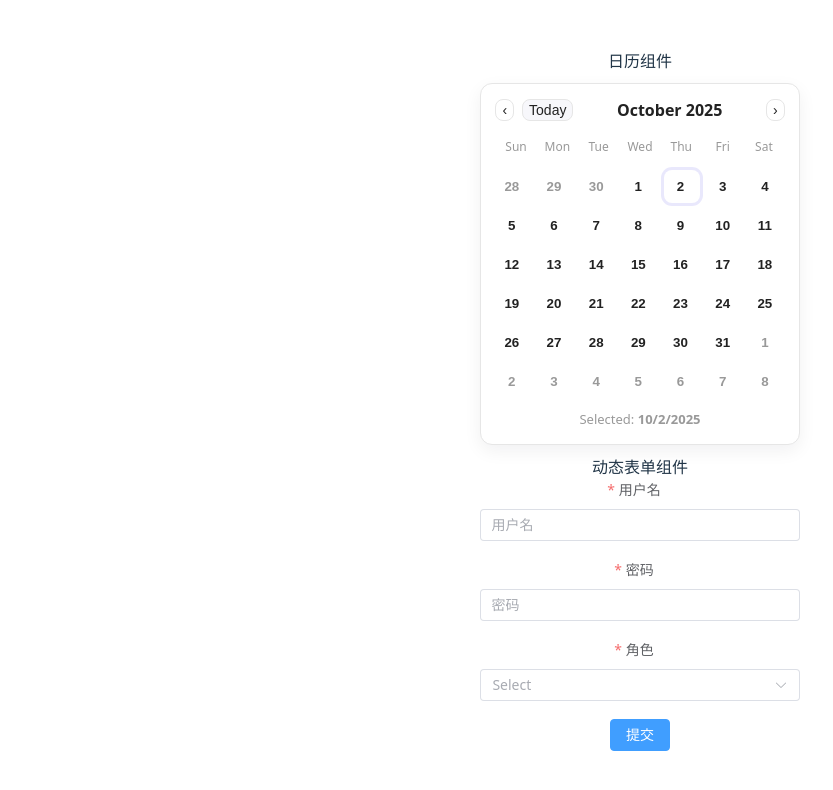
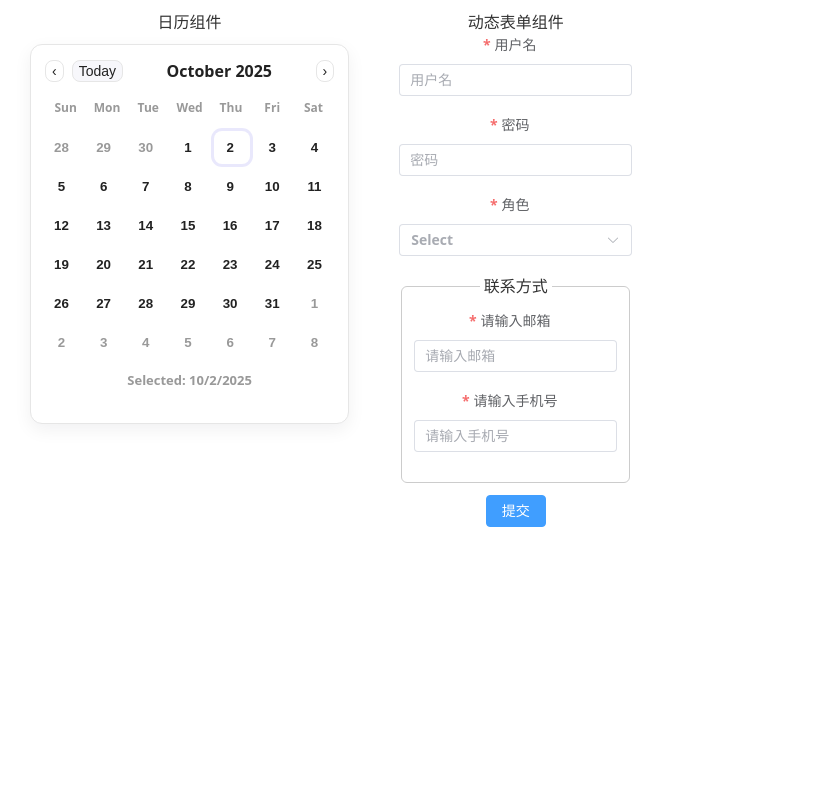
Before and after one commit to ht-boot/my-components, a Vue app: page / in a window 1280 px wide. Shown: the top 790 px of the page, without its empty margins (0-833 px from the left). Built offline with nearby package versions, Linux system fonts and the light colour scheme.

Commit message:
动态表单

```diff
--- a/src/App.vue
+++ b/src/App.vue
@@ -8,12 +8,29 @@
 
 <template>
   <div class="container">
-    <div>日历组件</div>
-    <Calendar v-model="date" />
-    <div>动态表单组件</div>
-    <DynamicForm />
+    <div class="container_item">
+      <div>日历组件</div>
+      <Calendar v-model="date" />
+    </div>
+    <div class="container_item">
+      <div>动态表单组件</div>
+      <DynamicForm />
+    </div>
   </div>
 
 </template>
 
-<style scoped></style>
+<style scoped>
+.container {
+  display: flex;
+  flex-wrap: wrap;
+  justify-content: start;
+  height: 100vh
+}
+
+.container_item {
+  text-align: center;
+  font-weight: bold;
+  margin: 10px 20px;
+}
+</style>
--- a/src/components/Calendar.vue
+++ b/src/components/Calendar.vue
@@ -236,7 +236,9 @@
 .calendar {
     color: var(--text);
     max-width: 420px;
-    margin: 10px auto;
+    margin: 10px;
+    height: 350px;
+    text-align: center;
     background: var(--cal-bg);
     border-radius: 12px;
     box-shadow: 0 6px 18px rgba(16, 24, 40, 0.06);
--- a/src/components/DynamicForm.vue
+++ b/src/components/DynamicForm.vue
@@ -26,33 +26,61 @@
     options: { label: string; value: string }[]
 }
 
-type SchemaNode = InputNode | ButtonNode | SelectNode
+interface GroupNode extends BaseNode {
+    type: "group"
+    title?: string
+    children: SchemaNode[]
+}
+
+type SchemaNode = InputNode | ButtonNode | SelectNode | GroupNode
 
 export default defineComponent({
-    name: "DynamicFormWithValidation",
+    name: "DynamicFormComplete",
 
     setup() {
         // 响应式表单数据
         const formData = ref<Record<string, any>>({
             username: "",
             password: "",
-            role: ""
+            role: "",
+            profile: {
+                email: "",
+                phone: ""
+            }
         })
 
-        // schema 配置
+        // 表单引用
+        const formRef = ref<any>()
+
+        // ---- 工具函数：支持深层字段 ----
+        const getValue = (obj: any, path: string) =>
+            path.split(".").reduce((acc, key) => acc?.[key], obj)
+
+        const setValue = (obj: any, path: string, value: any) => {
+            const keys = path.split(".")
+            keys.reduce((acc, key, idx) => {
+                if (idx === keys.length - 1) {
+                    acc[key] = value
+                } else {
+                    if (!acc[key]) acc[key] = {}
+                }
+                return acc[key]
+            }, obj)
+        }
+
+        // ---- schema 配置 ----
         const schema: SchemaNode[] = [
             {
                 type: "input",
                 placeholder: "用户名",
                 modelKey: "username",
-                rules: [
-                    { required: true, message: "用户名不能为空", trigger: "blur" }
-                ]
+                props: { type: "text", clearable: true },
+                rules: [{ required: true, message: "用户名不能为空", trigger: "blur" }]
             },
             {
                 type: "input",
                 placeholder: "密码",
-                props: { type: "password" },
+                props: { type: "password", clearable: true },
                 modelKey: "password",
                 rules: [
                     { required: true, message: "密码不能为空", trigger: "blur" },
@@ -66,8 +94,24 @@
                     { label: "管理员", value: "admin" },
                     { label: "普通用户", value: "user" }
                 ],
-                rules: [
-                    { required: true, message: "请选择角色", trigger: "change" }
+                rules: [{ required: true, message: "请选择角色", trigger: "change" }]
+            },
+            {
+                type: "group",
+                title: "联系方式",
+                children: [
+                    {
+                        type: "input",
+                        placeholder: "请输入邮箱",
+                        modelKey: "profile.email",
+                        rules: [{ required: true, message: "邮箱不能为空", trigger: "blur" }]
+                    },
+                    {
+                        type: "input",
+                        placeholder: "请输入手机号",
+                        modelKey: "profile.phone",
+                        rules: [{ required: true, message: "手机号不能为空", trigger: "blur" }]
+                    }
                 ]
             },
             {
@@ -76,7 +120,7 @@
                 onClick: async () => {
                     const isValid = await formRef.value?.validate()
                     if (isValid) {
-                        alert("表单提交成功！" + JSON.stringify(formData.value, null, 2))
+                        alert("表单提交成功！\n" + JSON.stringify(formData.value, null, 2))
                     } else {
                         alert("表单验证失败，请检查填写的内容！")
                     }
@@ -84,52 +128,66 @@
             }
         ]
 
-        // 表单引用
-        const formRef = ref<any>()
-
-        // 渲染器映射表
+        // ---- 渲染器映射表 ----
         const componentMap: {
             input: (node: InputNode) => VNode,
             select: (node: SelectNode) => VNode,
-            button: (node: ButtonNode) => VNode
+            button: (node: ButtonNode) => VNode,
+            group: (node: GroupNode) => VNode
         } = {
             input: (node: InputNode) =>
-                h(ElFormItem, { label: node.placeholder, prop: node.modelKey, rules: node.rules }, {
+                h(
+                    ElFormItem,
+                    { label: node.placeholder, prop: node.modelKey, rules: node.rules },
+                    {
                         default: () =>
                             h(ElInput, {
                                 placeholder: node.placeholder,
-                            modelValue: formData.value[node.modelKey!],
-                            "onUpdate:modelValue": (val: string) => (formData.value[node.modelKey!] = val),
+                                modelValue: getValue(formData.value, node.modelKey!),
+                                "onUpdate:modelValue": (val: string) => setValue(formData.value, node.modelKey!, val),
                                 ...node.props
                             })
-                }),
+                    }
+                ),
 
             select: (node: SelectNode) =>
-                h(ElFormItem, { label: "角色", prop: node.modelKey, rules: node.rules }, {
+                h(
+                    ElFormItem,
+                    { label: "角色", prop: node.modelKey, rules: node.rules },
+                    {
                         default: () =>
                             h(
                                 ElSelect,
                                 {
-                                modelValue: formData.value[node.modelKey!],
-                                "onUpdate:modelValue": (val: string) => (formData.value[node.modelKey!] = val)
+                                    modelValue: getValue(formData.value, node.modelKey!),
+                                    "onUpdate:modelValue": (val: string) => setValue(formData.value, node.modelKey!, val)
                                 },
                                 {
-                                default: () =>
-                                    node.options.map(opt => h(ElOption, { label: opt.label, value: opt.value }))
+                                    default: () => node.options.map(opt => h(ElOption, { label: opt.label, value: opt.value }))
                                 }
                             )
-                }),
+                    }
+                ),
 
             button: (node: ButtonNode) =>
-                h(ElButton, { type: "primary", onClick: node.onClick }, () => node.text)
+                h(ElButton, { type: "primary", onClick: node.onClick }, () => node.text),
+
+            group: (node: GroupNode) =>
+                h("fieldset", { class: "form-group" }, [
+                    node.title && h("legend", null, node.title),
+                    ...node.children.map(child => renderNode(child))
+                ])
         }
 
-        // 渲染函数
+        // ---- 递归渲染函数 ----
         const renderNode = (node: SchemaNode): VNode => componentMap[node.type]!(node as any)
 
+        // ---- render ----
         return () =>
-            h(ElForm, { ref: formRef, model: formData.value, labelPosition: "top", rules: {} }, () =>
-                schema.map(renderNode)
+            h(
+                ElForm,
+                { ref: formRef, model: formData.value, labelPosition: "top", rules: {}, class: "form-container" },
+                () => schema.map(renderNode)
             )
     }
 })
@@ -137,9 +195,19 @@
 
 <style scoped>
 .form-container {
-    display: flex;
-    flex-direction: column;
-    gap: 12px;
-    width: 300px;
+    max-width: 600px;
+    margin: 0 auto;
+}
+
+.form-group {
+    border: 1px solid #ccc;
+    padding: 12px;
+    border-radius: 6px;
+    margin-bottom: 12px;
+}
+
+legend {
+    font-weight: bold;
+    padding: 0 4px;
 }
 </style>
--- a/src/style.css
+++ b/src/style.css
@@ -4,8 +4,8 @@
   font-weight: 400;
 
   color-scheme: light dark;
-  color: rgba(255, 255, 255, 0.87);
-  background-color: #242424;
+  color: #333;
+  background-color: #fff;
 
   font-synthesis: none;
   text-rendering: optimizeLegibility;
@@ -24,37 +24,4 @@
 
 body {
   margin: 0;
-  display: flex;
-  place-items: center;
-  min-width: 320px;
-  min-height: 100vh;
 }
-
-h1 {
-  font-size: 3.2em;
-  line-height: 1.1;
-}
-
-.card {
-  padding: 2em;
-}
-
-#app {
-  max-width: 1280px;
-  margin: 0 auto;
-  padding: 2rem;
-  text-align: center;
-}
-
-@media (prefers-color-scheme: light) {
-  :root {
-    color: #213547;
-    background-color: #ffffff;
-  }
-  a:hover {
-    color: #747bff;
-  }
-  button {
-    background-color: #f9f9f9;
-  }
-}
```
Lines whose indentation alone changed are shown as unchanged.
